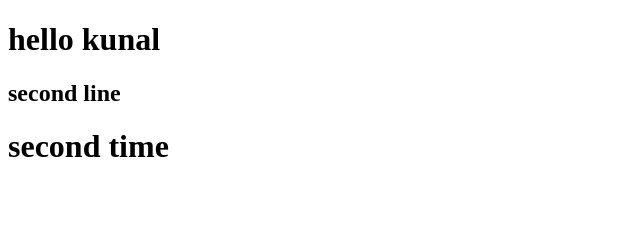
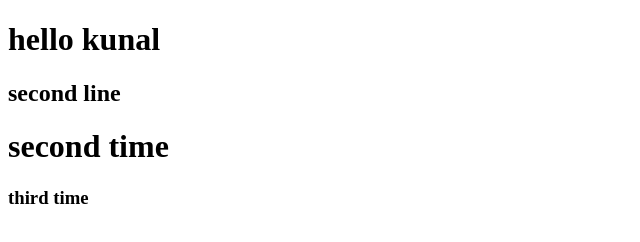
Before and after one commit to shaw-kunal/gitDemo, a plain HTML site: page index.html in a window 1280 px wide. Shown: the whole page, without its empty margins (0-640 px from the left). Drawn offline with Linux system fonts and the light colour scheme.

Commit message:
Update index.html

```diff
--- a/index.html
+++ b/index.html
@@ -12,5 +12,6 @@
 <h2> second line</h2>
 
     <h1>second time</h1>
+    <h3> third time<h3>
 </body>
 </html>
```
